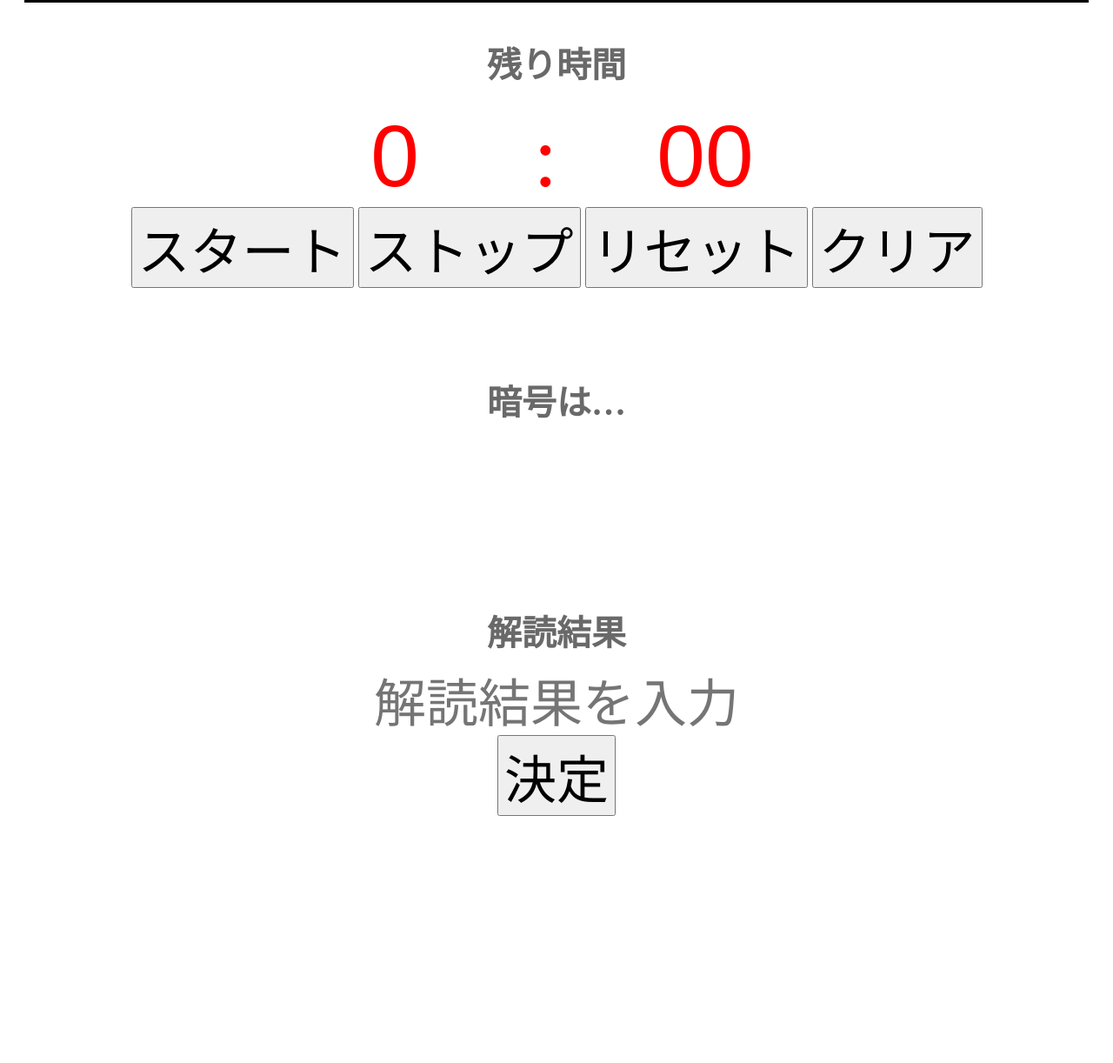
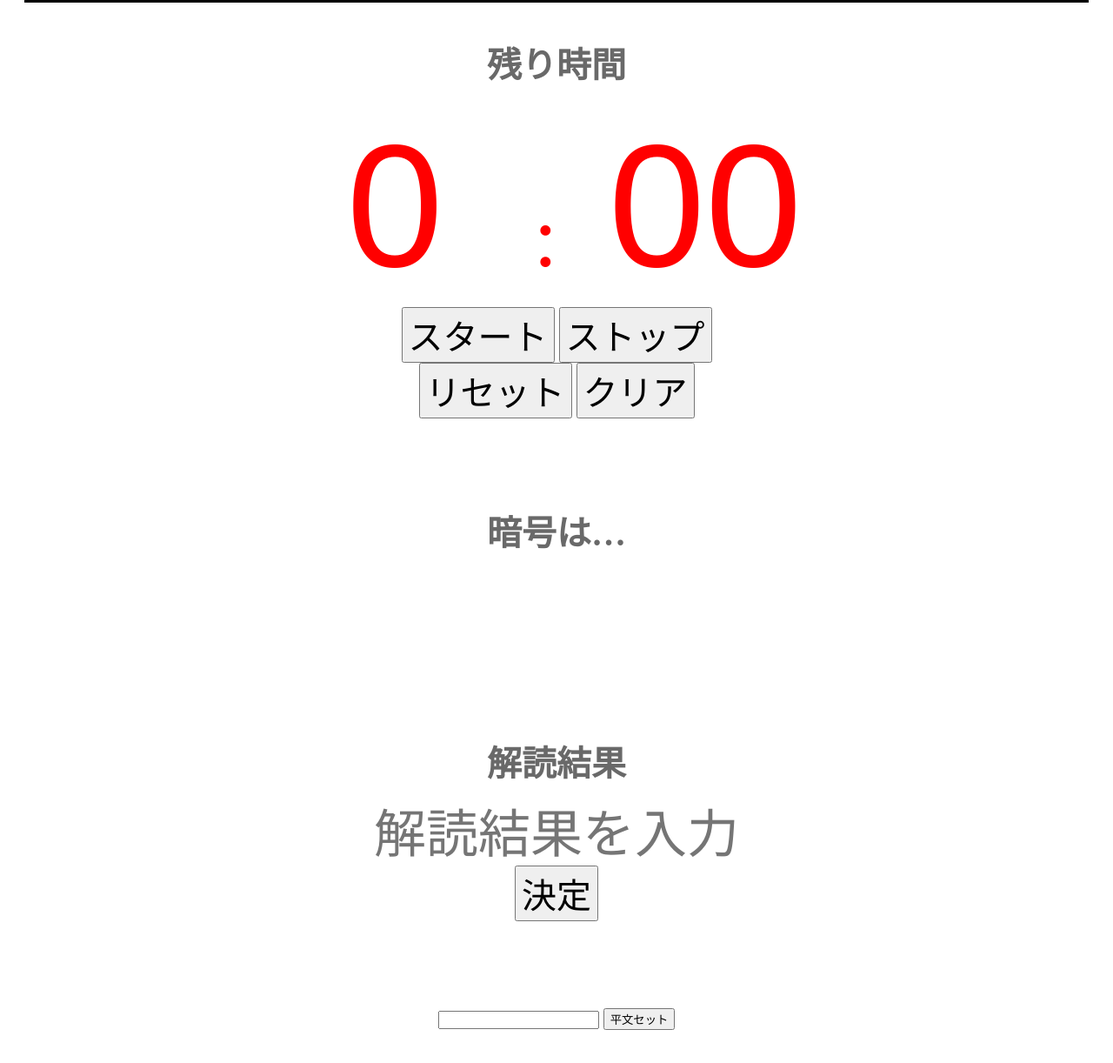
Before and after one commit to o-river/decrypter, a plain HTML site: page index.html in a window 1280 px wide. Shown: the part 190-1412 px from the top of the page at 87% size. Before the commit the page ends 1228 px from the top, so only its background shows below. Drawn offline with Linux system fonts and the light colour scheme.

Commit message:
plain form

```diff
--- a/index.html
+++ b/index.html
@@ -96,7 +96,19 @@ function encrypt(plaintext, key) {
 //複合チェッカー
 
 function checker() {
+	if (document.decrypt.code == localStorage.plaintext) {
+		document.timer.elements[2].disabled=false;
+		clearInterval(timer1);
+		alert("正解です！")
+		document.settings.style.display = "";
+	}else {
+		alert("残念！違います")
+	}
+}
 
+function setPlaintext() {
+	localStorage.plaintext = document.settings.plaintext.value;
+	document.settings.style.display = "none";
 }
 
 
@@ -116,7 +128,7 @@ function checker() {
 						<input type="number" class="time" value="00">
 					</span><br>
 					<input type="button" class="controler" value="スタート" onclick="cntStart()">
-					<input type="button" class="controler" value="ストップ" onclick="cntStop()">
+					<input type="button" class="controler" value="ストップ" onclick="cntStop()"><br>
 					<input type="button" class="controler" value="リセット" onclick="cntReset()">
 					<input type="button" class="controler" value="クリア" onclick="cntClear()">
 				</form>
@@ -130,8 +142,14 @@ function checker() {
 		<article class="decrypt-container">
 			<h2>解読結果</h2>
 			<form name="decrypt">
-				<input type="text" class="decrypted-code" value="" placeholder="解読結果を入力"><br>
+				<input type="text" name="code" class="decrypted-code" value="" placeholder="解読結果を入力"><br>
 				<input type="button" class="controler" value="決定" onclick="checker()">
+			</form>
+		</article>
+		<article class="settings-container">
+			<form name="settings">
+				<input type="text" name="plaintext" value="">
+				<input type="button" name="set" value="平文セット" onclick="setPlaintext()">
 			</form>
 		</article>
 	</body>
--- a/style.css
+++ b/style.css
@@ -43,13 +43,13 @@ h2 {
 .time {
 	border: none;
 	width: 15rem;
-	font-size: 5rem;
+	font-size: 10rem;
 	color: red;
 	text-align: center;
 }
 
 .controler {
-	font-size: 3rem;
+	font-size: 2rem;
 }
 
 .crypt {
```
